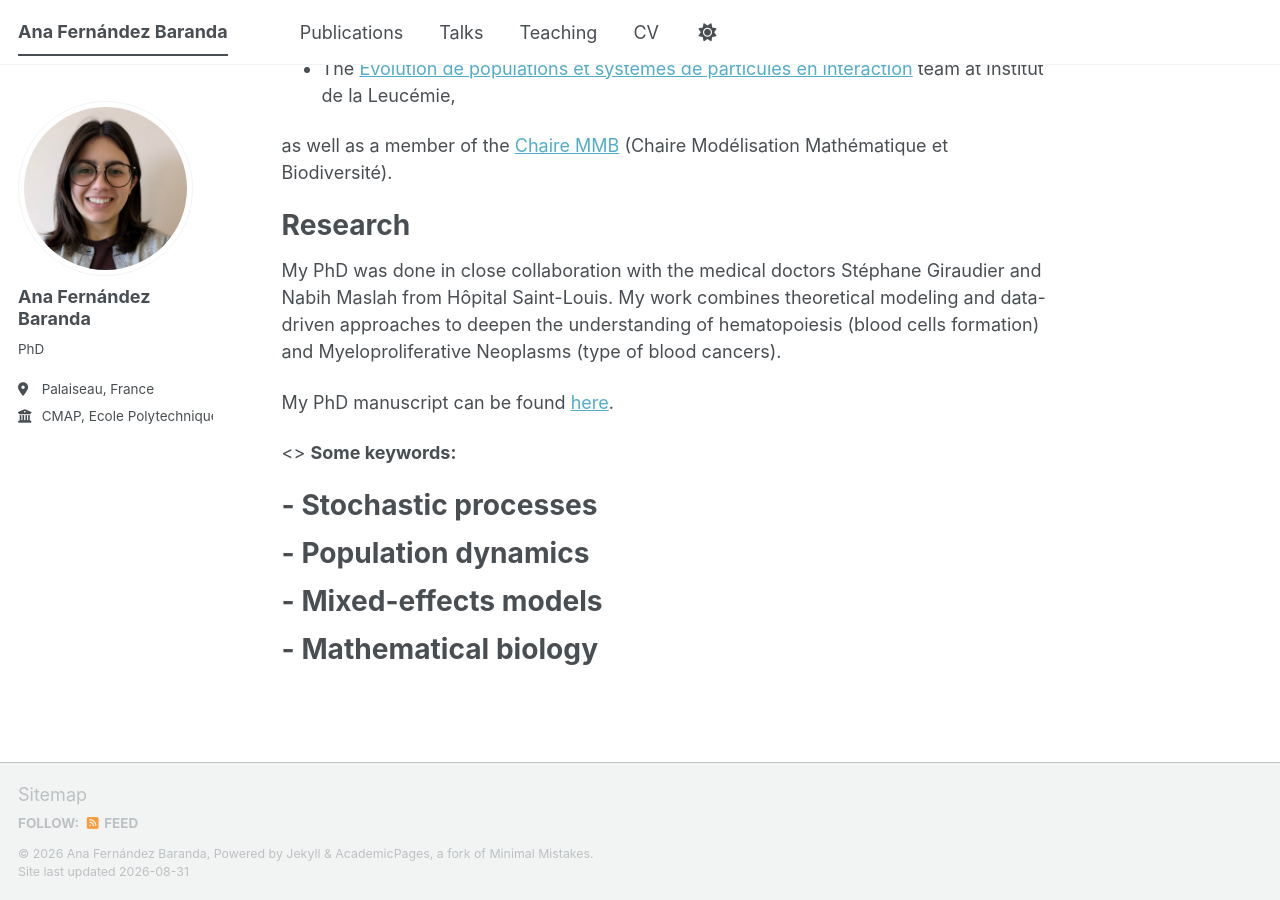
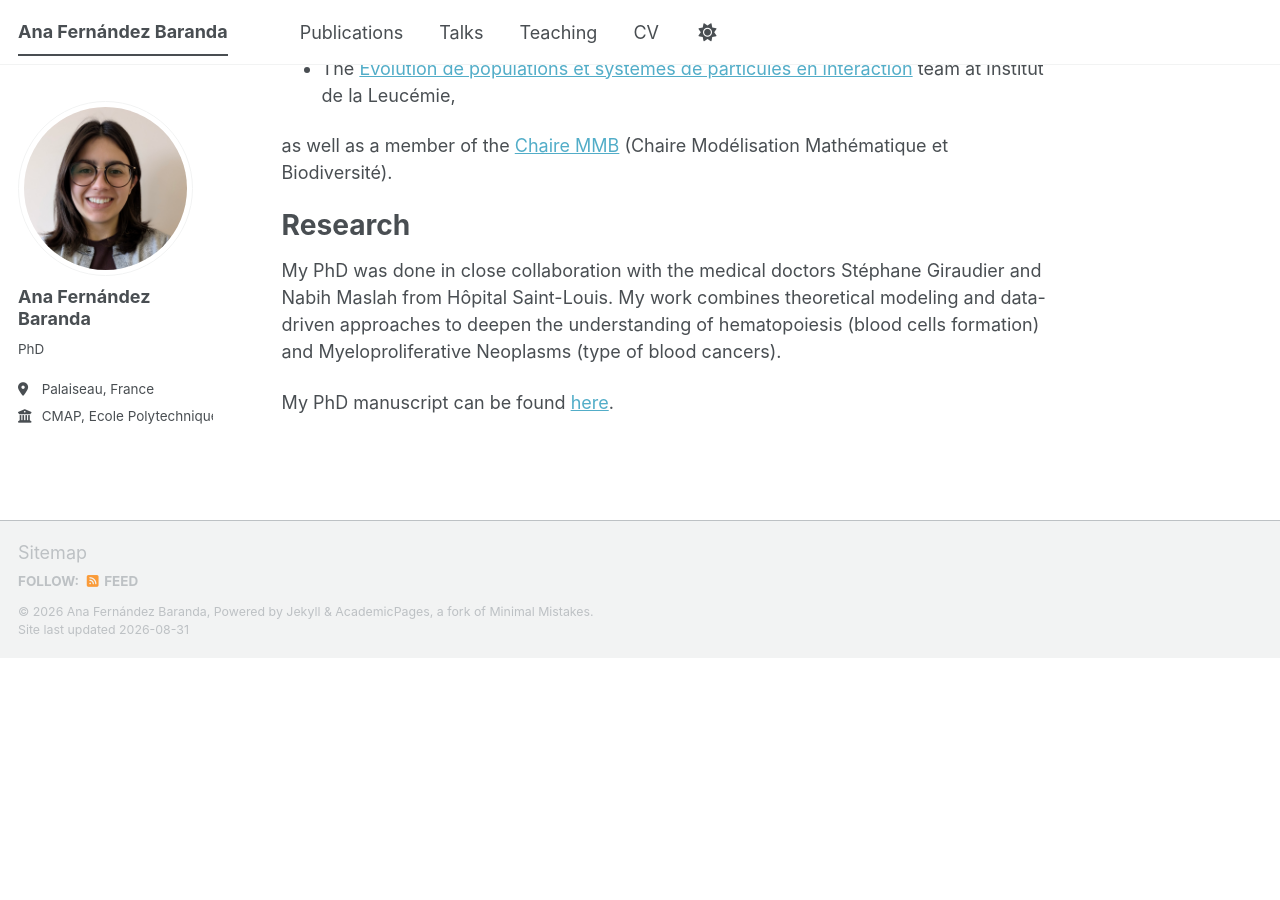
Before and after one commit to ana-fernandezbaranda/ana-fernandezbaranda.github.io, a Jekyll site: the page built from _pages/about.md, in a window 1280 px wide and 900 px high, scrolled down 526 px. Built offline with Jekyll 4.4.1, drawn with Linux system fonts in a browser that asks for light colours; a script bundle is joined from its source files by our own code; library files that are not in the unit come from our copies; after the commit the page ends 1184 px from its top, so only the background shows below that.

Commit message:
Delete keywords from about.md
Removed keywords section from the about page.

```diff
--- a/_pages/about.md
+++ b/_pages/about.md
@@ -26,14 +26,3 @@ Research
 My PhD was done in close collaboration with the medical doctors Stéphane Giraudier and Nabih Maslah from Hôpital Saint-Louis. My work combines theoretical modeling and data-driven approaches to deepen the understanding of hematopoiesis (blood cells formation) and Myeloproliferative Neoplasms (type of blood cancers).
 
 My PhD manuscript can be found [here](https://ana-fernandezbaranda.github.io/files/THESE_NEW.pdf).
-
-
-<> **Some keywords:**
-
-# - Stochastic processes
-
-# - Population dynamics
-
-# - Mixed-effects models
-
-# - Mathematical biology
```
